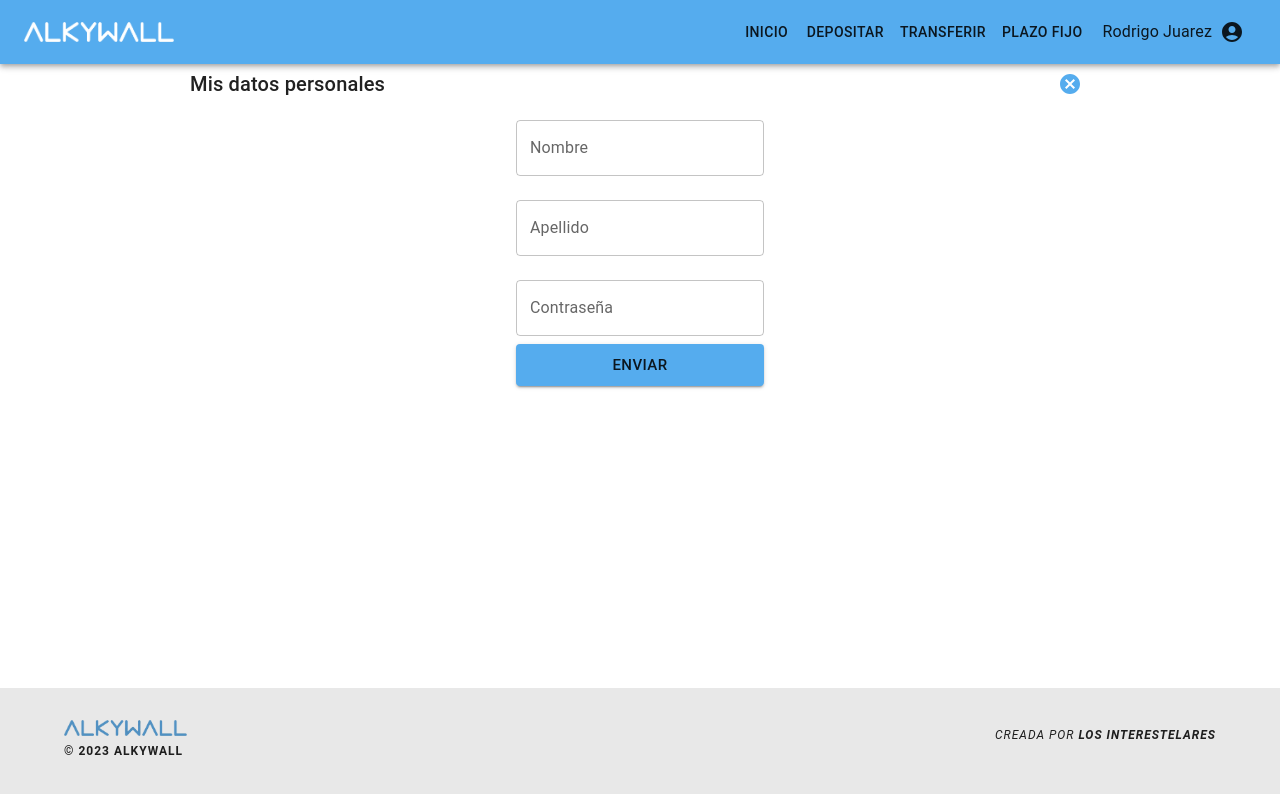
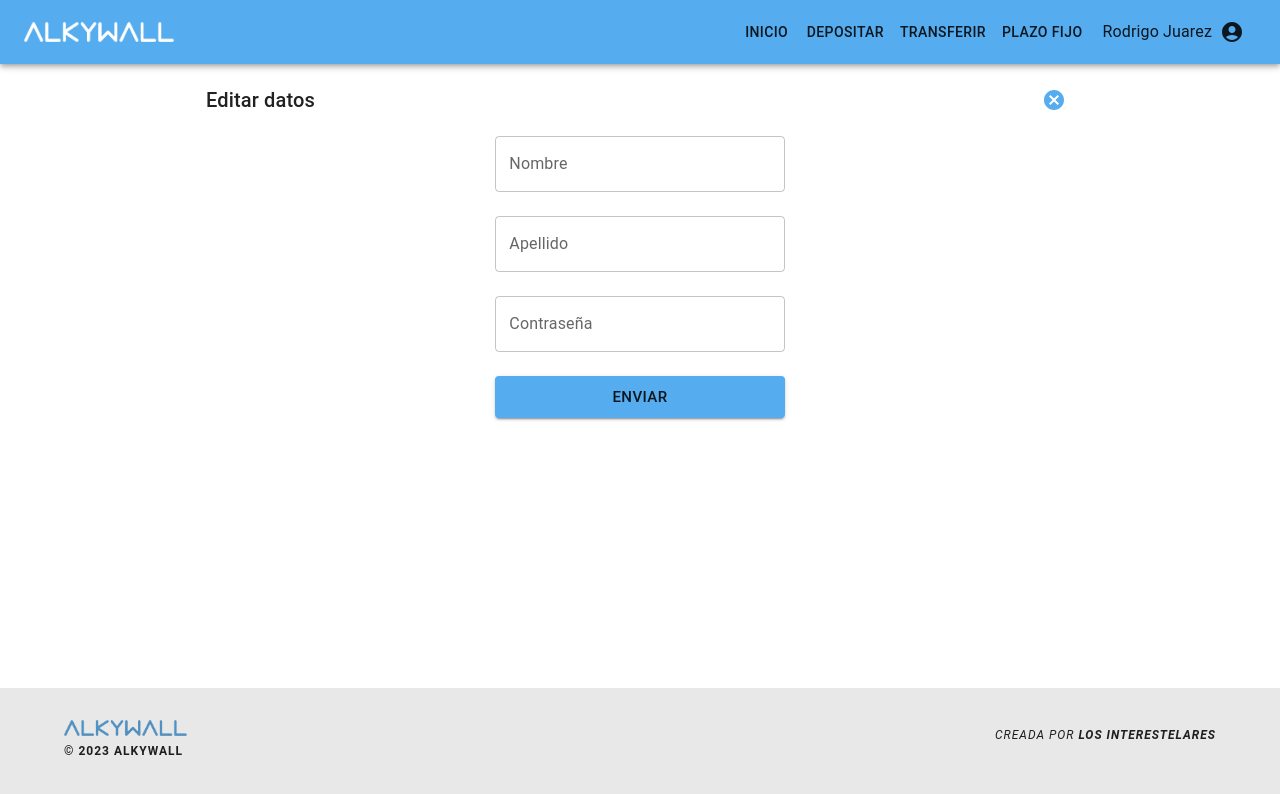
Before and after one commit to alkemyTech/BBVA-FS-W3-Front-T2, a React (Vite) app: page /mi-perfil in a window 1280 px wide. Both pictures are taken after a click on the button 1070 px from the left and 84 px from the top of the page. Shown: the top 794 px of the page. Built offline with nearby package versions, Linux system fonts and the light colour scheme.

Commit message:
Page finalizada, borrados comentarios e imports no utilizados

```diff
--- a/src/components/CustomDialog/CustomDialog.jsx
+++ b/src/components/CustomDialog/CustomDialog.jsx
@@ -15,7 +15,7 @@ export default function CustomDialog(props) {
       <DialogTitle className="dialog-title"
       >
         {props.icon}
-        <Typography variant="h6">{props.title}</Typography>
+        <Typography variant="h6" component="div">{props.title}</Typography>
       </DialogTitle>
       <DialogContent>
         <Typography variant="body1">{props.message}</Typography>
--- a/src/components/UserData/UserData.jsx
+++ b/src/components/UserData/UserData.jsx
@@ -1,6 +1,4 @@
-import { Paper, List, ListItem, ListItemText } from "@mui/material";
-
-import "./styles.css";
+import { Paper, List } from "@mui/material";
 
 export default function UserData({ children }) {
   return (
--- a/src/forms/UserDataForm/UserDataForm.jsx
+++ b/src/forms/UserDataForm/UserDataForm.jsx
@@ -9,30 +9,20 @@ const UserDataForm = () => {
   const [isAnyFieldCompleted, setAnyFieldCompleted] = useState(false);
   const [hasError, setHasError] = useState(false);
 
-  const handleSubmit = (values) => {
-    // Acá se va a implementar la lógica para enviar los datos al back.
-    // values va a contener los campos nombre, apellido y contraseña ingresados por el usuario.
-    console.log(values);
-
-    // Verificamos si hay algún campo completado o si hay errores
+  const handleSubmit = () => {
     if (isAnyFieldCompleted) {
-      // Abre el diálogo después de enviar los datos al backend, solo si hay al menos un campo completado.
       setDialogOpen(true);
-      // Reseteamos el estado de hasError
       setHasError(false);
     } else {
-      // Mostrar el mensaje de error si no hay campos completados
       setHasError(true);
     }
   };
 
   const handleConfirm = (values) => {
-    handleSubmit(values);
-    setDialogOpen(false);
-  };
-
-  const handleCloseDialog = () => {
-    // Cierra el diálogo sin realizar ninguna acción adicional.
+    // Acá se va a implementar la lógica para enviar los datos al back.
+    // values va a contener los campos nombre, apellido y contraseña ingresados por el usuario.
+    // La idea también es incluir un alert para el usuario.
+    console.log(values);
     setDialogOpen(false);
   };
 
@@ -87,16 +77,14 @@ const UserDataForm = () => {
       onSubmit={handleSubmit}
       validate={validate}
     >
-      {({ values, errors, handleChange, handleBlur }) => (
+      {({ values, errors }) => (
         <Form>
-          <Box display="flex" flexDirection="column" maxWidth="300px">
+          <Box display="flex" flexDirection="column">
             <Field
               name="nombre"
               as={TextField}
               label="Nombre"
               value={values.nombre}
-              onChange={handleChange}
-              onBlur={handleBlur}
               margin="normal"
               variant="outlined"
               error={!!errors.nombre}
@@ -108,8 +96,6 @@ const UserDataForm = () => {
               as={TextField}
               label="Apellido"
               value={values.apellido}
-              onChange={handleChange}
-              onBlur={handleBlur}
               margin="normal"
               variant="outlined"
               error={!!errors.apellido}
@@ -122,8 +108,6 @@ const UserDataForm = () => {
               label="Contraseña"
               type="password"
               value={values.contraseña}
-              onChange={handleChange}
-              onBlur={handleBlur}
               margin="normal"
               variant="outlined"
               error={!!errors.contraseña}
@@ -135,22 +119,21 @@ const UserDataForm = () => {
               variant="contained"
               color="primary"
               size="large"
+              sx={{ mt: 2 }}
             >
               Enviar
             </Button>
-            {/* Mostramos el mensaje de error si no hay campos completados */}
             {hasError && (
               <Typography variant="body2" color="error">
                 Debés completar al menos un campo.
               </Typography>
             )}
-            {/* Abre el diálogo después de enviar los datos */}
             {isDialogOpen && (
               <CustomDialog
                 open={isDialogOpen}
-                onClose={handleCloseDialog}
-                icon={<InfoIcon color="success" fontSize="large" />}
-                onConfirm={handleConfirm}
+                onClose={() => setDialogOpen(false)}
+                icon={<InfoIcon color="primary" fontSize="large" />}
+                onConfirm={() => handleConfirm(values)}
                 title="Actualizar datos"
                 message={getMessage(values)}
               />
--- a/src/pages/Profile/Profile.jsx
+++ b/src/pages/Profile/Profile.jsx
@@ -1,13 +1,14 @@
 import { useState } from "react";
 import {
   Box,
+  Grid,
   IconButton,
   ListItem,
   ListItemText,
   Typography,
 } from "@mui/material";
 import EditIcon from "@mui/icons-material/Edit";
-import CancelIcon from '@mui/icons-material/Cancel';
+import CancelIcon from "@mui/icons-material/Cancel";
 import UserData from "../../components/UserData/UserData";
 
 import "./styles.css";
@@ -17,12 +18,10 @@ export default function Profile() {
   const [isEditing, setIsEditing] = useState(false);
 
   const handleEdit = () => {
-    // Cambia el estado para mostrar el formulario de edición
     setIsEditing(true);
   };
 
   const handleCancel = () => {
-    // Cambia el estado para ocultar el formulario de edición
     setIsEditing(false);
   };
 
@@ -32,11 +31,28 @@ export default function Profile() {
     email: "juanperez@gmail.com",
     edad: 25,
   };
+
   return (
     <div className="page-container">
-    <Box width="900px" display="flex" flexDirection="column" alignItems="center">
-      <Box display="flex" alignItems="center" justifyContent="space-between" width="100%">
-        <Typography variant="h6">Mis datos personales</Typography>
+      <Box
+        maxWidth="900px"
+        width="100%"
+        display="flex"
+        flexDirection="column"
+        alignItems="center"
+        mx="auto"
+        p={2}
+      >
+        <Box
+          display="flex"
+          alignItems="center"
+          justifyContent="space-between"
+          width="100%"
+
+        >
+          <Typography variant="h6">
+            {isEditing ? "Editar datos" : "Mis datos personales"}
+          </Typography>
           {isEditing ? (
             <IconButton color="primary" onClick={handleCancel}>
               <CancelIcon />
@@ -49,7 +65,7 @@ export default function Profile() {
         </Box>
 
         {!isEditing ? (
-        <div style={{ width: "100%", height: "100%" }}>
+          <Box width="100%">
             <UserData>
               <ListItem>
                 <ListItemText primary="Nombre" secondary={user.nombre} />
@@ -64,9 +80,17 @@ export default function Profile() {
                 <ListItemText primary="Edad" secondary={user.edad} />
               </ListItem>
             </UserData>
-        </div>
+          </Box>
         ) : (
+          <Grid
+            container
+            justifyContent="center"
+            alignItems="center"
+          >
+            <Grid item xs={12} sm={8} md={6} lg={4}>
               <UserDataForm />
+            </Grid>
+          </Grid>
         )}
       </Box>
     </div>
```
Also changed, not shown: src/components/UserData/styles.css (deleted), 1 other file (tests, documents, lock files or other folders). Lines whose indentation alone changed are shown as unchanged.
